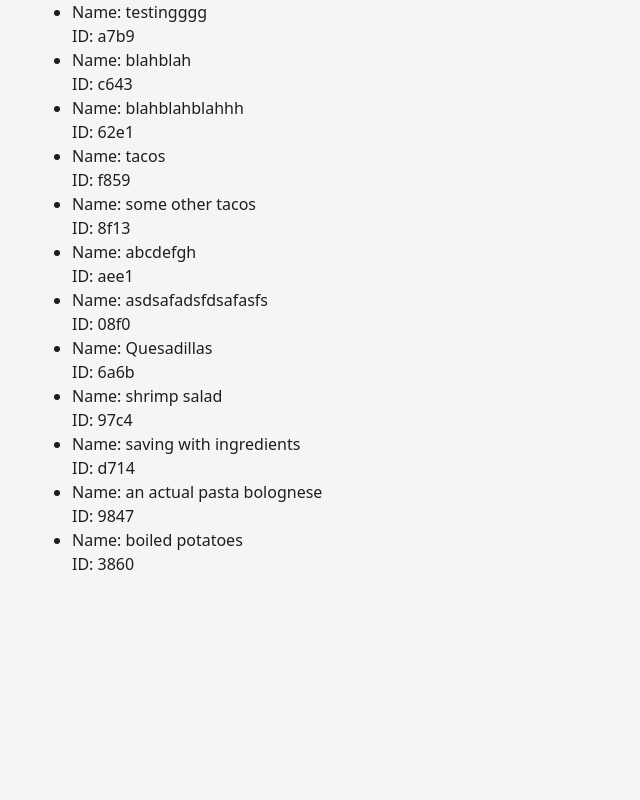
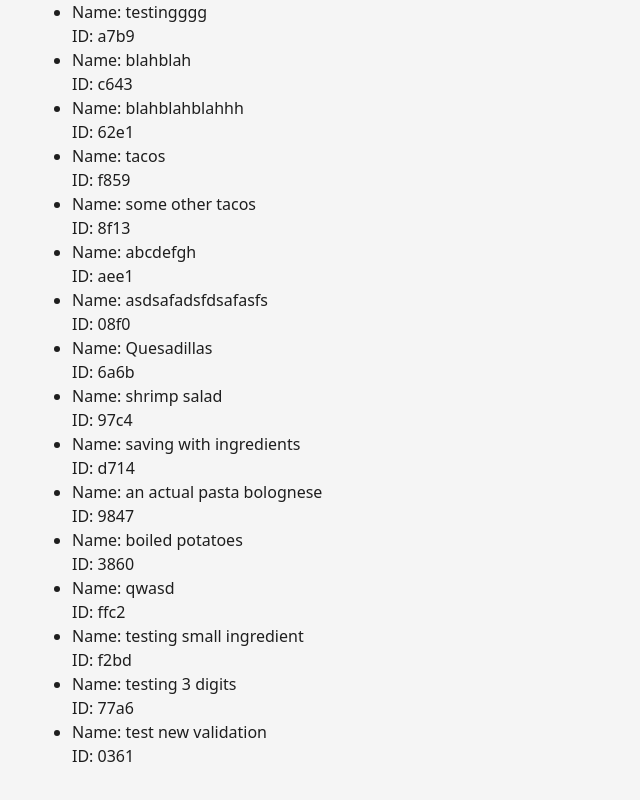
Before and after one commit to bea94k/hat-menu-v0.2, a React (Vite) app in the folder hat-menu/: page / in a window 1280 px wide. Shown: the part 2200-3000 px from the top of the page, without its empty margins (0-640 px from the left). Before the commit the page ends 2808 px from the top, so only its background shows below. Built offline with nearby package versions, Linux system fonts and the light colour scheme; data requests are answered from the project's data file.

Commit message:
Allow up to 3 decimals in ingredient quantity

```diff
--- a/hat-menu/src/components/AddRecipeForm.tsx
+++ b/hat-menu/src/components/AddRecipeForm.tsx
@@ -69,6 +69,7 @@ const AddRecipeForm = () => {
                             </select>
                             <input
                                 type="number"
+                                step="any"
                                 placeholder="Ingredient Quantity"
                                 {...register(`ingredients.${index}.quantity`)}
                             />
--- a/hat-menu/src/data/db.json
+++ b/hat-menu/src/data/db.json
@@ -260,6 +260,50 @@
         }
       ],
       "name": "boiled potatoes"
+    },
+    {
+      "id": "ffc2",
+      "ingredients": [
+        {
+          "quantity": 0.1,
+          "unit": "",
+          "name": "pasta"
+        }
+      ],
+      "name": "qwasd"
+    },
+    {
+      "id": "f2bd",
+      "ingredients": [
+        {
+          "quantity": 7e-12,
+          "unit": "g",
+          "name": "potato"
+        }
+      ],
+      "name": "testing small ingredient"
+    },
+    {
+      "id": "77a6",
+      "ingredients": [
+        {
+          "quantity": 0.003,
+          "unit": "tsp",
+          "name": "tomato"
+        }
+      ],
+      "name": "testing 3 digits"
+    },
+    {
+      "id": "0361",
+      "ingredients": [
+        {
+          "quantity": 0.003,
+          "unit": "g",
+          "name": "pasta"
+        }
+      ],
+      "name": "test new validation"
     }
   ],
   "menus": [
--- a/hat-menu/src/schemas/Ingredients.ts
+++ b/hat-menu/src/schemas/Ingredients.ts
@@ -1,7 +1,10 @@
 import { number, object, string, type InferType } from 'yup';
+
+const patternThreeDigitsAfterComma = /^\d+(\.\d{0,3})?$/;
 
 // Units hardcoded here. If they are in a separate file and imported here, it can't be strictly typed (only as string).
 const units = [
+    '',
     'g',
     'ml',
     'dl',
@@ -16,7 +19,16 @@ type UnitType = typeof units[number];
 const IngredientSchema = object({
     name: string().required().min(1).max(100),
     unit: string().oneOf(units),
-    quantity: number().min(0).max(10000),
+    quantity: number().test(
+        'is-decimal',
+        'The quantity should be a decimal with maximum three digits after comma',
+        (val) => {
+            if (val != undefined) {
+                return patternThreeDigitsAfterComma.test(val.toString());
+            }
+            return true;
+        }
+    ).min(0).max(10000),
 });
 
 type Ingredient = InferType<typeof IngredientSchema>
```
Also changed, not shown: 1 other file (tests, documents, lock files or other folders).
